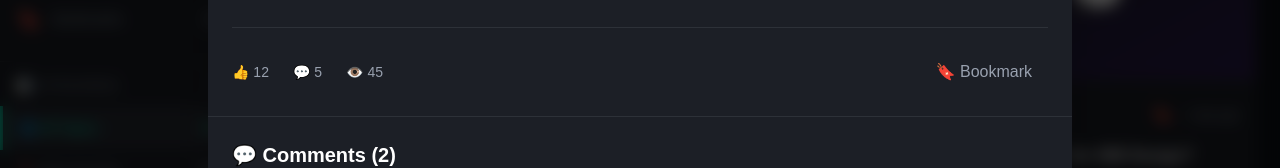
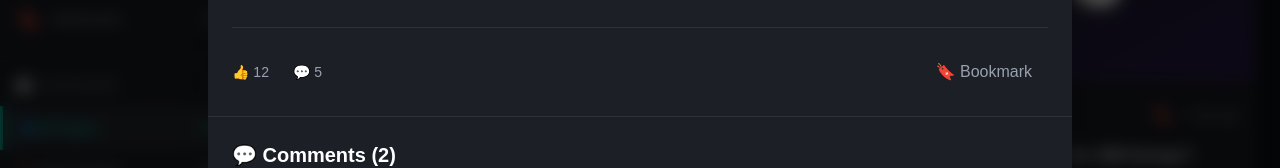
Before and after one commit to sployal/PLC_master, a Next.js app: page /community in a window 1280 px wide. Both pictures are taken after a click on the element 422 px from the left and 372 px from the top of the page. Shown: the part 255-423 px from the top of the page. Built offline with nearby package versions, Linux system fonts and the light colour scheme.

Commit message:
removed the number of times a post is viewed icon

```diff
--- a/components/community/MainContent.tsx
+++ b/components/community/MainContent.tsx
@@ -117,7 +117,6 @@ export default function MainContent({ filteredPosts, selectedFilter, setSelected
                 <div className="flex gap-4 text-xs text-gray-400">
                   <span>👍 {post.likes}</span>
                   <span>💬 {post.comments}</span>
-                  <span>👁️ {post.views}</span>
                 </div>
                 <div className="flex items-center gap-2">
                   <div className="w-6 h-6 bg-gradient-to-r from-[#00ffc8] to-[#00a8ff] rounded-full flex items-center justify-center text-xs">
--- a/components/community/PostDetailModal.tsx
+++ b/components/community/PostDetailModal.tsx
@@ -159,9 +159,6 @@ export default function PostDetailModal({
                   <span className="text-gray-400 text-sm flex items-center gap-2">
                     💬 {selectedPost.comments}
                   </span>
-                  <span className="text-gray-400 text-sm flex items-center gap-2">
-                    👁️ {selectedPost.views}
-                  </span>
                   <button
                     onClick={(e) => toggleBookmark(selectedPost.id, e)}
                     className={`ml-auto px-4 py-2 rounded-lg transition-all flex items-center gap-2 ${
```
